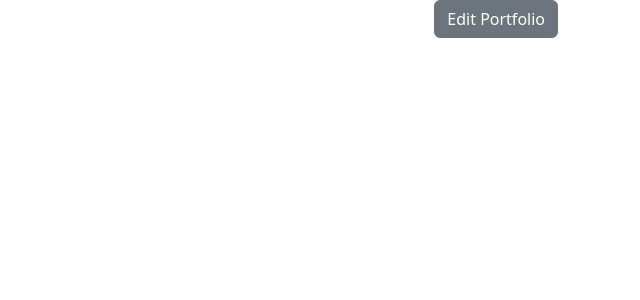
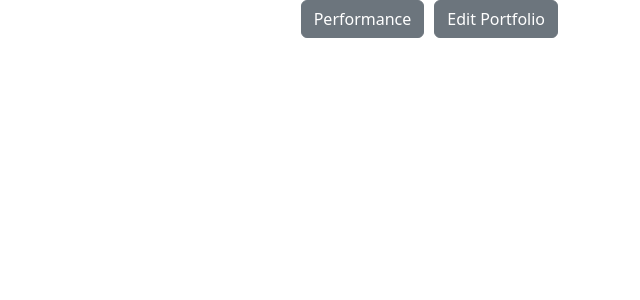
Before and after one commit to jtmacoco/Capstone, a Django app: page /portfolio in a window 1280 px wide. Shown: the part 56-356 px from the top of the page, without its empty margins (640-1280 px from the left). Run offline with Django 4.2, Linux system fonts and the light colour scheme; data that the repository does not hold is empty; some libraries are stand-ins or nearby versions.

Commit message:
added performance page

```diff
--- /dev/null
+++ b/website/capstone_website/capstone_app/templates/main/performance.html
@@ -0,0 +1,5 @@
+{% extends 'main/base.html' %}
+{% block title %}{% endblock %}
+{% block content %}
+<h1>Home Page!</h1>
+{% endblock %}
--- a/website/capstone_website/capstone_app/templates/main/portfolio.html
+++ b/website/capstone_website/capstone_app/templates/main/portfolio.html
@@ -2,7 +2,8 @@
 {% load crispy_forms_tags %}
 {% block title %}Portfolio Page {% endblock %}
 {% block content %}
-<a href="/edit_portfolio" class="btn btn-secondary float-end" role="button">Edit Portfolio</a>
+<a href="/edit_portfolio" class="btn btn-secondary float-end" role="button" >Edit Portfolio</a>
+<a href="/performance" class="btn btn-secondary float-end" role="button"style="margin-right: 10px;">Performance</a>
 <div class="row allign-items-center" style="padding: 5%;">
   {% for key, values in stock_data.items %}
     <div class="col-md-3">
--- a/website/capstone_website/capstone_app/urls.py
+++ b/website/capstone_website/capstone_app/urls.py
@@ -9,6 +9,7 @@ urlpatterns = [
     path('home',views.home,name='home'),
     path('edit_portfolio',views.edit_portfolio,name='edit_portfolio'),
     path('portfolio',views.portfolio,name='portfolio'),
+    path('performance',views.performance,name='performance'),
     path('delete_stock/<str:sid>',views.delete_stock,name='delete_stock'),
     path('<str:sid>', views.stocks,name='stocks_pages'),
 ]
--- a/website/capstone_website/capstone_app/views.py
+++ b/website/capstone_website/capstone_app/views.py
@@ -233,5 +233,7 @@ def delete_stock(request,sid):
     stock.delete()
     return redirect('edit_portfolio')
 
+def performance(request):
+    return render(request,"main/performance.html")
 #/Users/jtm613/spring23/capstone/Capstone/website/my_venv/bin/python
 #/Users/jtm613/spring23/capstone/Capstone/website/capstone_website/manage.py
```
